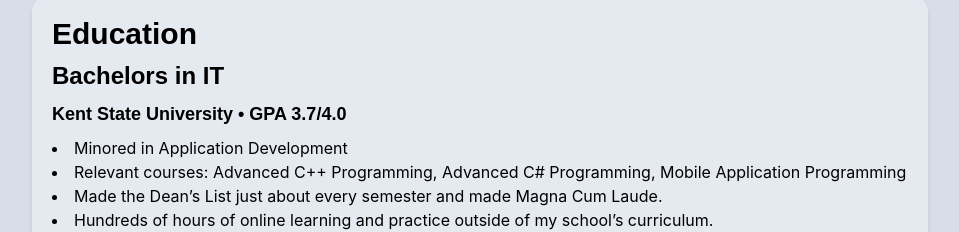
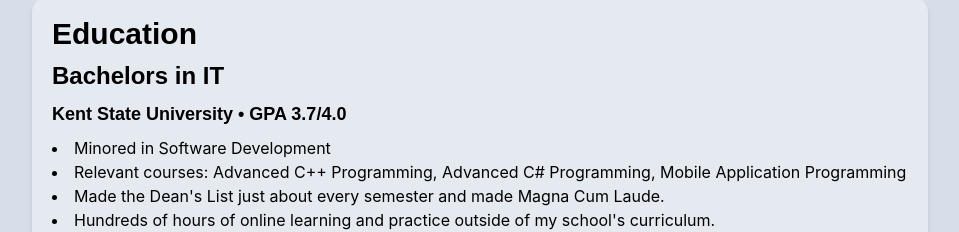
Before and after one commit to njs-guy/njshockey-resume, a React (Vite) app: page /njshockey-resume/resume in a window 1280 px wide. Shown: the part 900-1132 px from the top of the page, without its empty margins (160-1119 px from the left). Built offline with nearby package versions, Linux system fonts and the light colour scheme; a web font is replaced by a local one.

Commit message:
Fixed a few typos

```diff
--- a/src/routes/Resume.tsx
+++ b/src/routes/Resume.tsx
@@ -42,10 +42,10 @@ function Resume() {
 	const educationMD =
 		"## Bachelors in IT\n" +
 		"### Kent State University • GPA 3.7/4.0\n" +
-		"- Minored in Application Development\n" +
+		"- Minored in Software Development\n" +
 		"- Relevant courses: Advanced C++ Programming, Advanced C# Programming, Mobile Application Programming\n" +
-		"- Made the Dean’s List just about every semester and made Magna Cum Laude.\n" +
-		"- Hundreds of hours of online learning and practice outside of my school’s curriculum.\n" +
+		"- Made the Dean's List just about every semester and made Magna Cum Laude.\n" +
+		"- Hundreds of hours of online learning and practice outside of my school's curriculum.\n" +
 		"## Trumbull Career and Technical Center\n" +
 		"### Certificate in Web Design and Application Development\n" +
 		"## Newton Falls High School\n" +
```
